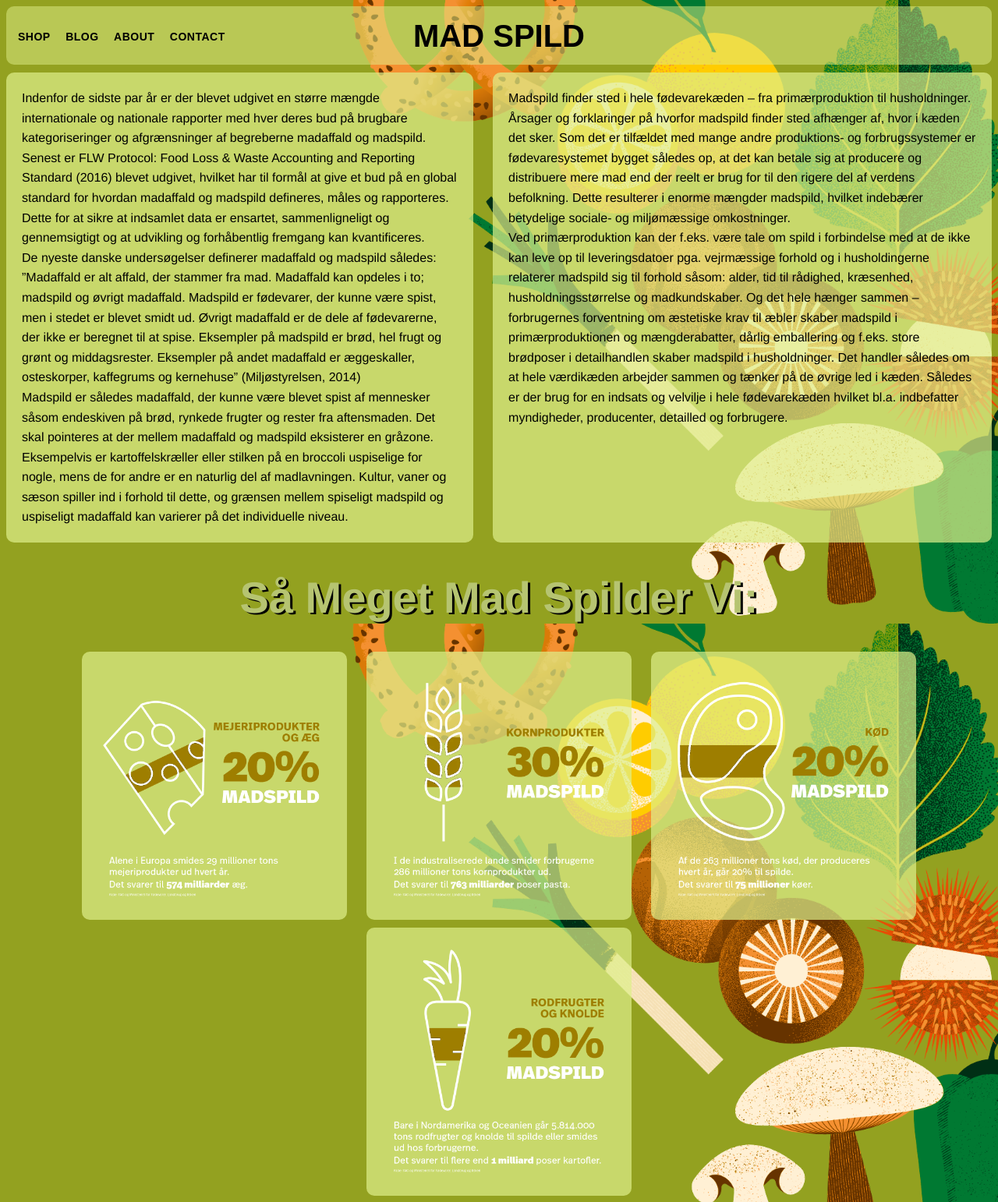
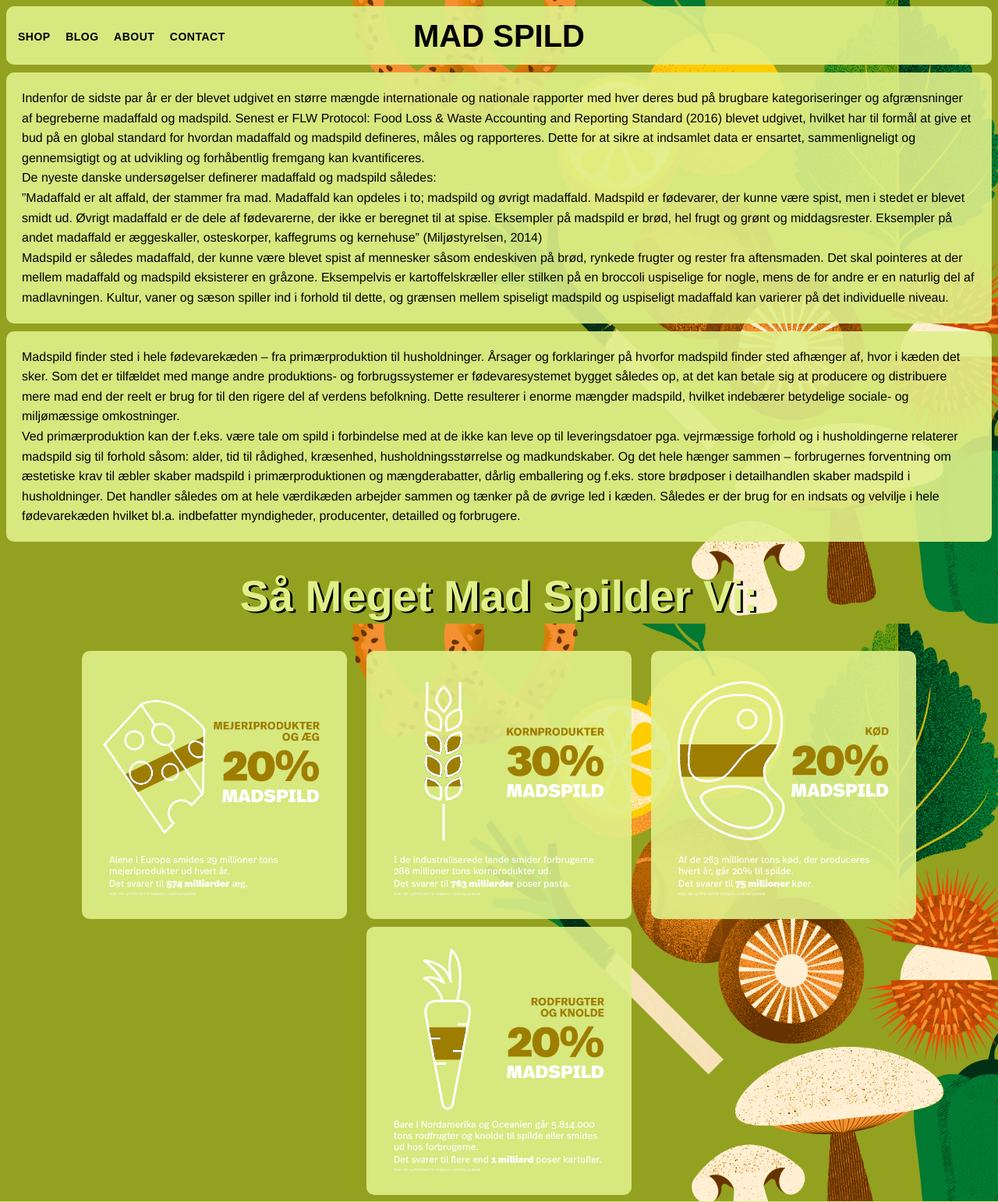
Before and after one commit to Linding3r/ZeroFoodWaste, a Spring Boot app: page / in a window 1280 px wide. Shown: the whole page at 78% size. Run offline with Spring Boot 4, Linux system fonts and the light colour scheme.

Commit message:
Aligned content and added new text

```diff
--- a/src/main/resources/static/css/layout.css
+++ b/src/main/resources/static/css/layout.css
@@ -17,7 +17,7 @@ h1 {
     font-size: 3.5rem;
     text-align: center;
     text-transform: capitalize;
-    color: #B6C471;
+    color: rgb(223, 240, 138);
     text-shadow: 3px 2px black;
 
 }
@@ -30,7 +30,8 @@ h1 {
 }
 
 .grid-container {
-    display: grid;
+    display: flex;
+    flex-wrap: wrap;
     gap: 10px 25px;
     grid-template-columns: auto auto;
     margin-bottom: 10px;
@@ -38,14 +39,15 @@ h1 {
 }
 
 .grid-item {
+    outline: 5px black;
     line-height: 1.6;
-    background: rgb(223, 240, 138, 0.7);
+    background: rgb(223, 240, 138, 0.9);
     padding: 20px;
     border-radius: 10px;
 }
 
 .grid-item-images {
-    background: rgb(223, 240, 138, 0.7);
+    background: rgb(223, 240, 138, 0.9);
     padding: 20px;
     border-radius: 10px;
     width: auto;
@@ -53,7 +55,6 @@ h1 {
 
 .image-container {
     justify-content: center;
-
     display: flex;
     flex-wrap: wrap;
     gap: 10px 25px;
--- a/src/main/resources/static/css/navbar.css
+++ b/src/main/resources/static/css/navbar.css
@@ -1,7 +1,7 @@
 .nav-container {
     width: 100%;
     height: 75px;
-    background: rgb(223, 240, 138, 0.5);
+    background: rgb(223, 240, 138, 0.9);
     margin: 0;
     border-radius: 10px;
 }
```
